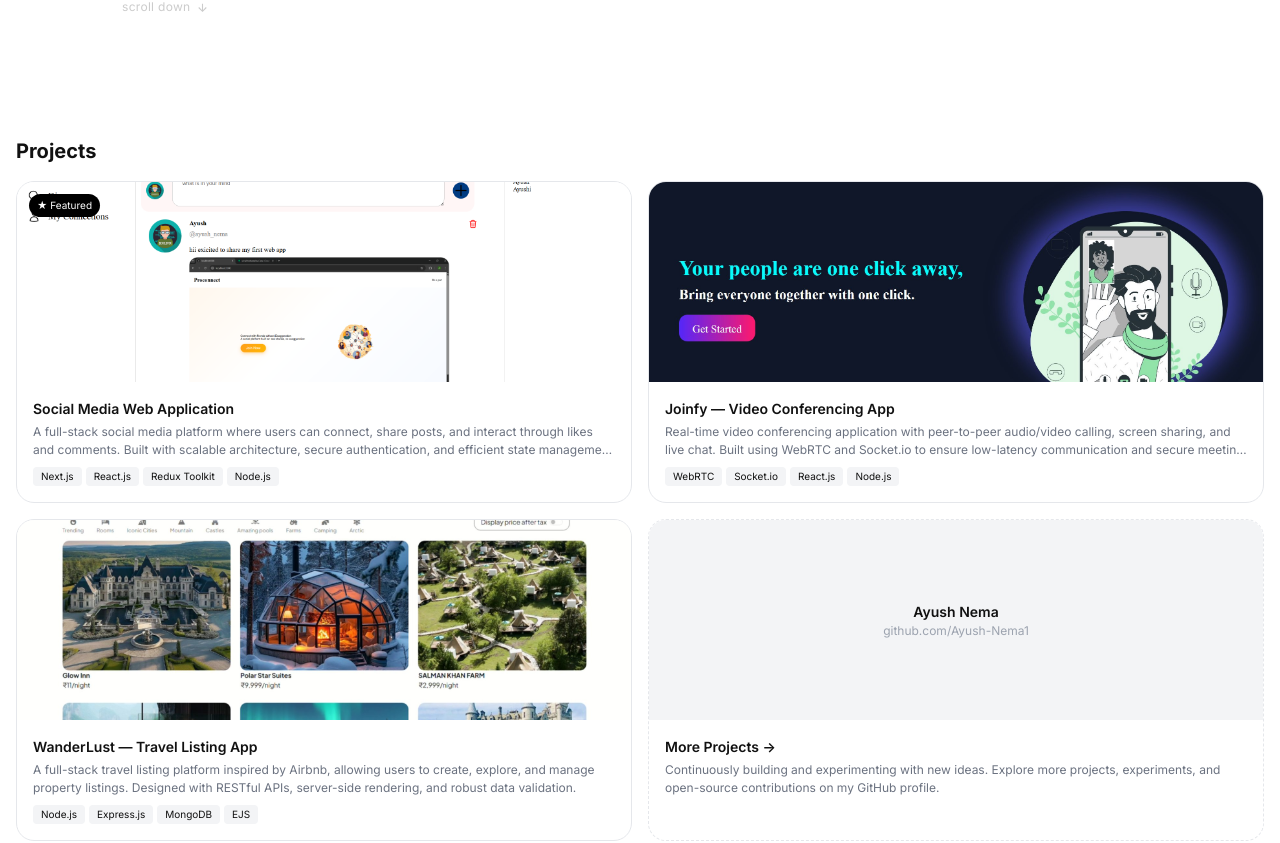
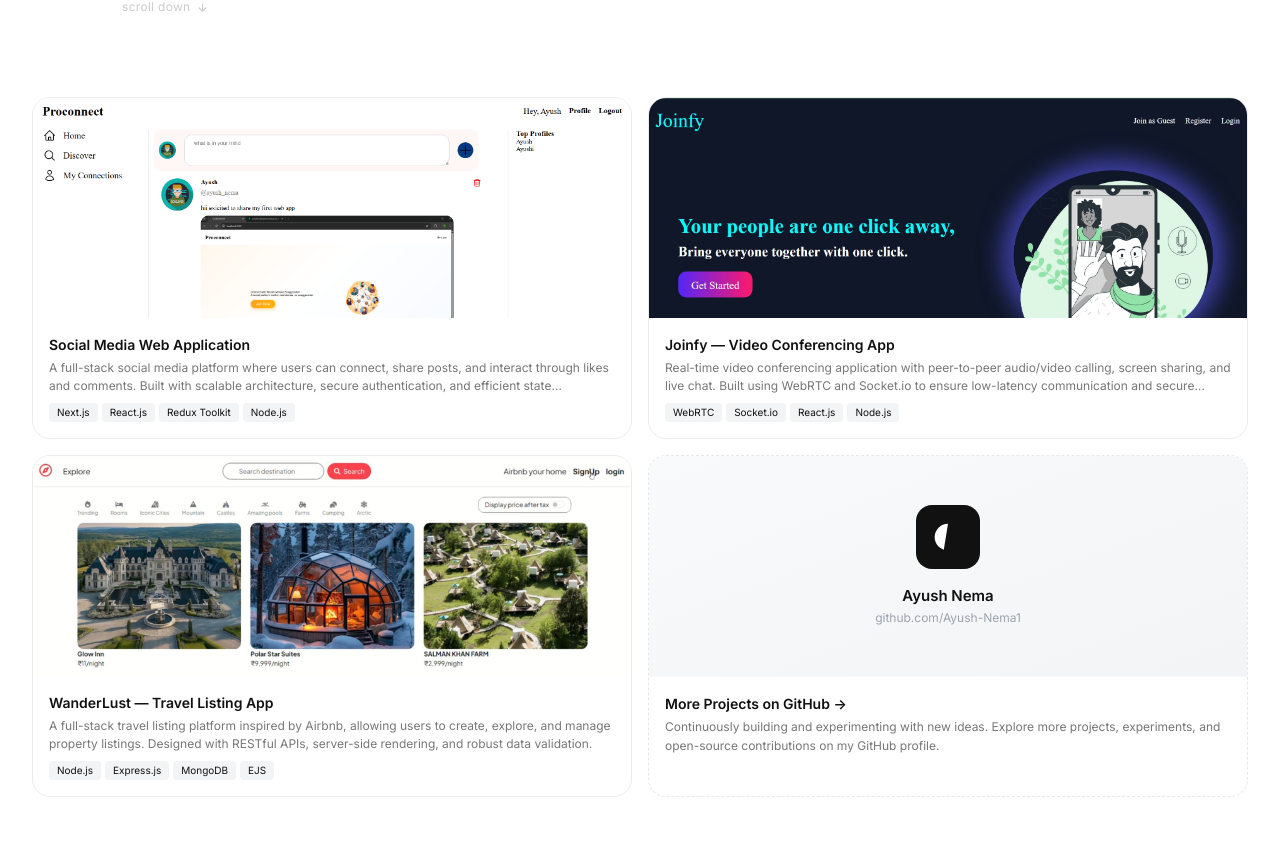
Before and after one commit to Ayush-Nema1/Protfolio, a React (Vite) app: page / in a window 1280 px wide. Shown: the part 619-1462 px from the top of the page. Built offline with nearby package versions, Linux system fonts and the light colour scheme.

Commit message:
Refactor Projects component for better UI and UX
Updated the Projects component to enhance styling and improve text clarity. Added new elements for likes and comments.

```diff
--- a/src/components/Projects.jsx
+++ b/src/components/Projects.jsx
@@ -16,11 +16,25 @@ function SocialMock() {
       <div className="bg-[rgba(255,255,255,0.04)] border border-[rgba(255,255,255,0.06)]
                       rounded-xl p-2.5 mb-2">
         <div className="flex items-center gap-2 mb-1.5">
-          <div className="w-5 h-5 rounded-full bg-gradient-to-br from-[#818cf8] to-[#c084fc]" />
+          <div className="w-5 h-5 rounded-full bg-gradient-to-br from-[#818cf8] to-[#c084fc] shrink-0" />
           <span className="text-[9px] text-[#94a3b8] font-medium">Ayush Nema · Just now</span>
         </div>
-        <p className="text-[10px] text-[#e2e8f0] mb-1.5">
-          Just shipped PDF resume generation — users can now export their profile as a PDF 🚀
+        <p className="text-[10px] text-[#e2e8f0] leading-relaxed mb-1.5">
+          Just shipped PDF resume generation — users can now export their profile as a PDF directly from the dashboard 🚀
+        </p>
+        <div className="flex gap-3 text-[9px] text-[#475569]">
+          <span>♡ 24 likes</span><span>💬 6 comments</span><span>↗ Share</span>
+        </div>
+      </div>
+
+      <div className="bg-[rgba(255,255,255,0.04)] border border-[rgba(255,255,255,0.06)]
+                      rounded-xl p-2.5">
+        <div className="flex items-center gap-2 mb-1.5">
+          <div className="w-5 h-5 rounded-full bg-gradient-to-br from-[#f472b6] to-[#fb923c] shrink-0" />
+          <span className="text-[9px] text-[#94a3b8]">Recruiter · 5 minutes ago</span>
+        </div>
+        <p className="text-[10px] text-[#e2e8f0]">
+          Impressive work on the dashboard update! Really clean UI.
         </p>
       </div>
     </div>
@@ -32,21 +46,37 @@ function GitHubCard({ proj }) {
     <a href={proj.github} target="_blank" rel="noreferrer"
       className="border border-dashed border-gray-200 rounded-[18px] overflow-hidden
                  bg-white transition-all duration-200 hover:-translate-y-1
-                 hover:shadow-lg hover:border-ink group flex flex-col">
+                 hover:shadow-lg hover:border-ink cursor-pointer group no-underline flex flex-col">
 
-      <div className="h-[200px] flex items-center justify-center bg-gray-100">
-        <div className="text-center">
-          <div className="text-[14px] font-semibold">Ayush Nema</div>
-          <div className="text-[12px] text-gray-400">github.com/Ayush-Nema1</div>
+      <div className="h-[180px] sm:h-[220px] flex flex-col items-center justify-center gap-3 sm:gap-4
+                      bg-gradient-to-br from-gray-50 to-gray-100">
+        <div className="w-12 h-12 sm:w-16 sm:h-16 rounded-xl sm:rounded-2xl bg-ink
+                        flex items-center justify-center
+                        transition-transform duration-200 group-hover:scale-110">
+          <svg width="26" height="26" fill="white" viewBox="0 0 24 24"
+            className="sm:w-8 sm:h-8">
+            <path d="M12 2C6.477 2 2 6.484 2 12.017c0 4.425 2.865 8.18 6.839 9.504..."/>
+          </svg>
+        </div>
+        <div className="text-center px-4 sm:px-6">
+          <div className="text-[14px] sm:text-[15px] font-semibold text-ink mb-0.5 group-hover:underline">
+            Ayush Nema
+          </div>
+          <div className="text-[11px] sm:text-[12px] text-gray-400 truncate max-w-[200px]">
+            github.com/Ayush-Nema1
+          </div>
         </div>
       </div>
 
-      <div className="p-4">
-        <div className="font-semibold text-[14px] mb-1">More Projects →</div>
-
-        <p className="text-[12px] text-gray-500 line-clamp-2">
-          {proj.desc}
-        </p>
+      <div className="p-3.5 sm:p-4 border-t border-gray-50 flex justify-between items-start gap-2">
+        <div className="min-w-0">
+          <div className="text-[13px] sm:text-[14px] font-semibold text-ink mb-1">
+            More Projects on GitHub →
+          </div>
+          <p className="text-[11px] sm:text-[12px] text-muted leading-[1.55] line-clamp-2">
+            {proj.desc}
+          </p>
+        </div>
       </div>
     </a>
   )
@@ -56,39 +86,39 @@ function ProjectCard({ proj }) {
   if (proj.githubCard) return <GitHubCard proj={proj} />
 
   return (
-    <div className="border rounded-[18px] overflow-hidden bg-white
+    <div className="border border-border rounded-[18px] overflow-hidden bg-white
                     transition-all duration-200 hover:-translate-y-1 hover:shadow-xl
-                    cursor-pointer group relative">
+                    hover:border-gray-300 cursor-pointer group relative">
 
       {proj.featured && (
-        <div className="absolute top-3 left-3 bg-black text-white text-[10px]
+        <div className="absolute top-3 left-3 bg-ink text-white text-[10px]
                         px-2 py-1 rounded-full">
           ★ Featured
         </div>
       )}
 
-      <div className="h-[200px] overflow-hidden">
+      <div className="h-[180px] sm:h-[220px] overflow-hidden relative bg-bg2">
         {proj.image ? (
           <img src={proj.image} alt={proj.title}
-            className="w-full h-full object-cover" />
+            className="w-full h-full object-cover object-top" />
         ) : (
           <SocialMock />
         )}
       </div>
 
-      <div className="p-4">
-        <div className="font-semibold text-[14px] mb-1">
+      <div className="p-3.5 sm:p-4">
+        <div className="text-[13px] sm:text-[14px] font-semibold text-ink mb-1">
           {proj.title}
         </div>
 
-        {/* ✅ FIXED LINE CLAMP */}
-        <p className="text-[12px] text-gray-500 mb-2
+        {/* ✅ FIXED LINE CLAMP ONLY */}
+        <p className="text-[11px] sm:text-[12px] text-muted mb-2
                       line-clamp-3 sm:line-clamp-2
-                      group-hover:line-clamp-none transition-all duration-200">
+                      group-hover:line-clamp-none">
           {proj.desc}
         </p>
 
-        <div className="flex flex-wrap gap-1">
+        <div className="flex gap-1 flex-wrap">
           {proj.tags.slice(0, 4).map(t => (
             <span key={t} className="text-[10px] px-2 py-0.5 bg-gray-100 rounded">
               {t}
@@ -102,9 +132,7 @@ function ProjectCard({ proj }) {
 
 export default function Projects() {
   return (
-    <section className="px-4 py-10">
-      <h2 className="text-xl font-bold mb-4">Projects</h2>
-
+    <section className="px-4 sm:px-8 pb-16">
       <div className="grid grid-cols-1 sm:grid-cols-2 gap-4">
         {DATA.projects.map(p => (
           <ProjectCard key={p.id} proj={p} />
```
